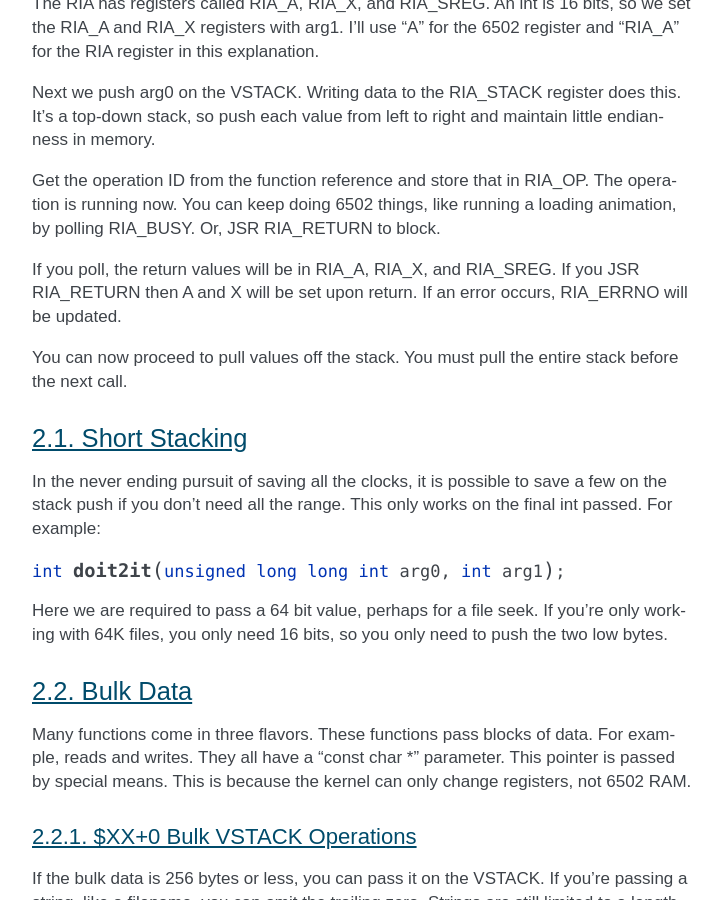
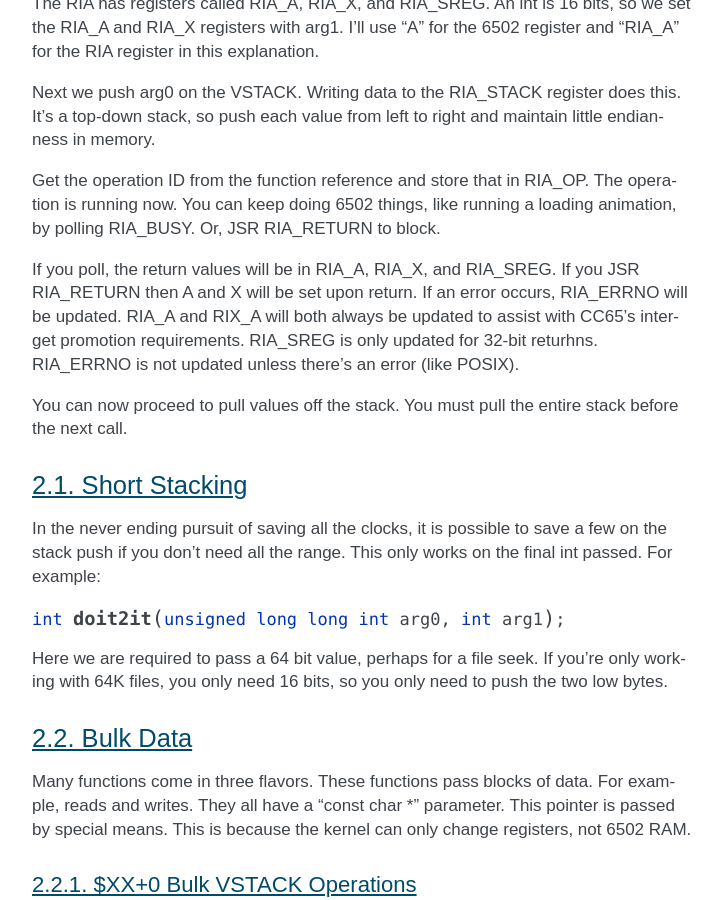
Before and after one commit to picocomputer/picocomputer.github.io, a Sphinx documentation site: the page built from docs/source/api.rst, in a window 1280 px wide and 900 px high, scrolled down 1009 px. Shown: the whole window, without its empty margins (388-1110 px from the left). Built offline with Sphinx 7.4.7, drawn with Linux system fonts in a browser that asks for light colours.

```diff
--- a/docs/source/api.rst
+++ b/docs/source/api.rst
@@ -28,7 +28,7 @@ Next we push arg0 on the VSTACK. Writing data to the RIA_STACK register does thi
 
 Get the operation ID from the function reference and store that in RIA_OP. The operation is running now. You can keep doing 6502 things, like running a loading animation, by polling RIA_BUSY. Or, JSR RIA_RETURN to block.
 
-If you poll, the return values will be in RIA_A, RIA_X, and RIA_SREG. If you JSR RIA_RETURN then A and X will be set upon return. If an error occurs, RIA_ERRNO will be updated.
+If you poll, the return values will be in RIA_A, RIA_X, and RIA_SREG. If you JSR RIA_RETURN then A and X will be set upon return. If an error occurs, RIA_ERRNO will be updated. RIA_A and RIX_A will both always be updated to assist with CC65's interget promotion requirements. RIA_SREG is only updated for 32-bit returhns. RIA_ERRNO is not updated unless there's an error (like POSIX).
 
 You can now proceed to pull values off the stack. You must pull the entire stack before the next call.
 
```
